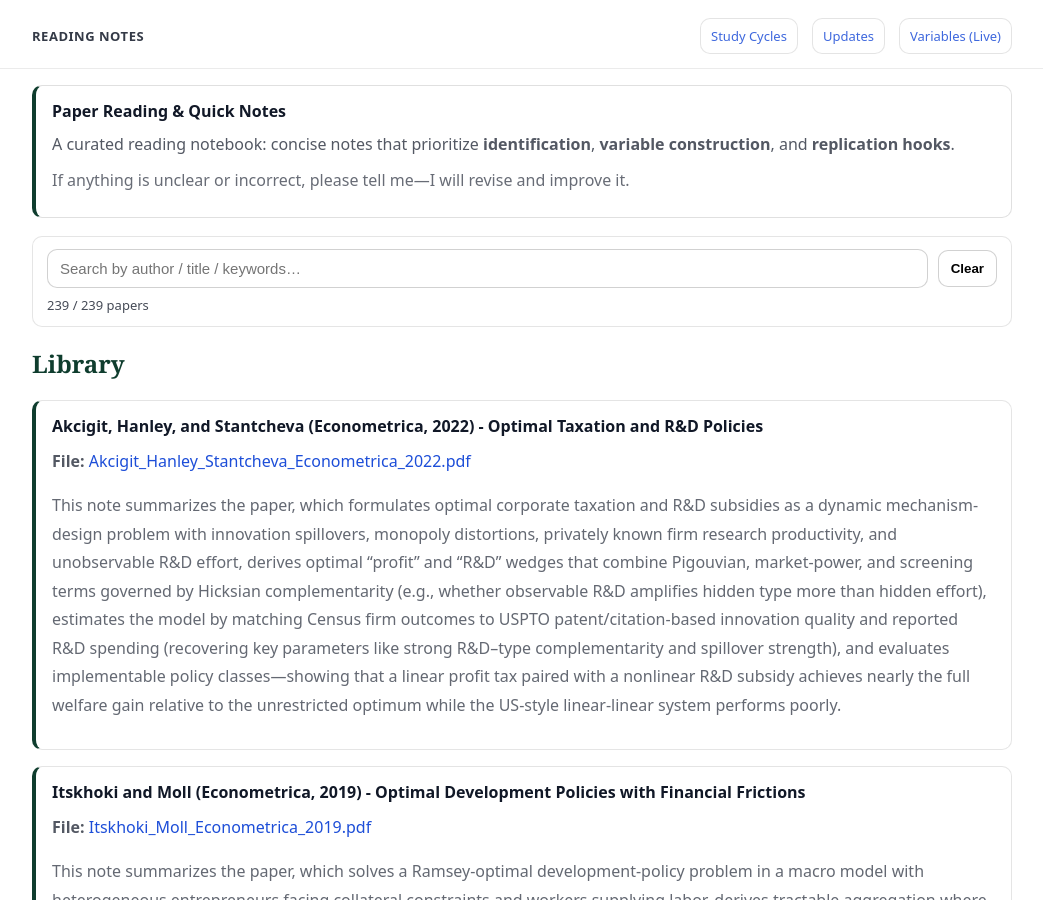
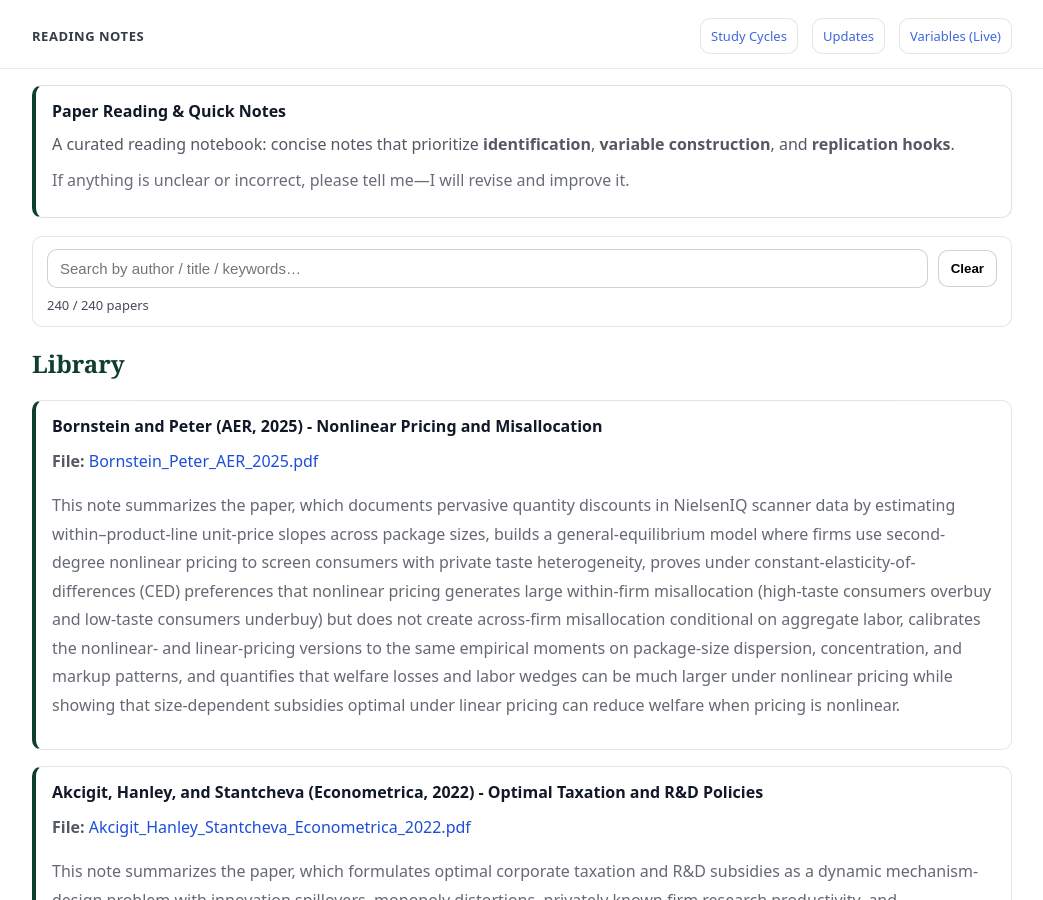
Before and after one commit to yaxinzn/study-archive, a Jekyll site: the page built from reading/index.md, in a window 1280 px wide and 900 px high. Shown: the whole window, without its empty margins (118-1161 px from the left). Built offline with Jekyll 4.4.1, drawn with Linux system fonts in a browser that asks for light colours.

Commit message:
Reading: add/update Bornstein_Peter_AER_2025.pdf

```diff
--- a/_data/reading.yml
+++ b/_data/reading.yml
@@ -1,3 +1,7 @@
+- title: "Bornstein and Peter (AER, 2025) - Nonlinear Pricing and Misallocation"
+  file: "Bornstein_Peter_AER_2025.pdf"
+  desc: "This note summarizes the paper, which documents pervasive quantity discounts in NielsenIQ scanner data by estimating within–product-line unit-price slopes across package sizes, builds a general-equilibrium model where firms use second-degree nonlinear pricing to screen consumers with private taste heterogeneity, proves under constant-elasticity-of-differences (CED) preferences that nonlinear pricing generates large within-firm misallocation (high-taste consumers overbuy and low-taste consumers underbuy) but does not create across-firm misallocation conditional on aggregate labor, calibrates the nonlinear- and linear-pricing versions to the same empirical moments on package-size dispersion, concentration, and markup patterns, and quantifies that welfare losses and labor wedges can be much larger under nonlinear pricing while showing that size-dependent subsidies optimal under linear pricing can reduce welfare when pricing is nonlinear."
+
 - title: "Akcigit, Hanley, and Stantcheva (Econometrica, 2022) - Optimal Taxation and R&D Policies"
   file: "Akcigit_Hanley_Stantcheva_Econometrica_2022.pdf"
   desc: "This note summarizes the paper, which formulates optimal corporate taxation and R&D subsidies as a dynamic mechanism-design problem with innovation spillovers, monopoly distortions, privately known firm research productivity, and unobservable R&D effort, derives optimal “profit” and “R&D” wedges that combine Pigouvian, market-power, and screening terms governed by Hicksian complementarity (e.g., whether observable R&D amplifies hidden type more than hidden effort), estimates the model by matching Census firm outcomes to USPTO patent/citation-based innovation quality and reported R&D spending (recovering key parameters like strong R&D–type complementarity and spillover strength), and evaluates implementable policy classes—showing that a linear profit tax paired with a nonlinear R&D subsidy achieves nearly the full welfare gain relative to the unrestricted optimum while the US-style linear-linear system performs poorly."
```
Also changed, not shown: 1 other file.
